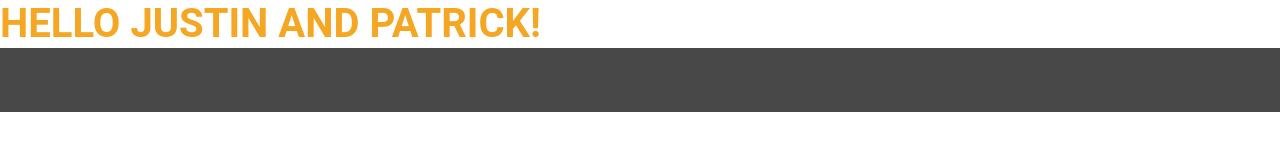
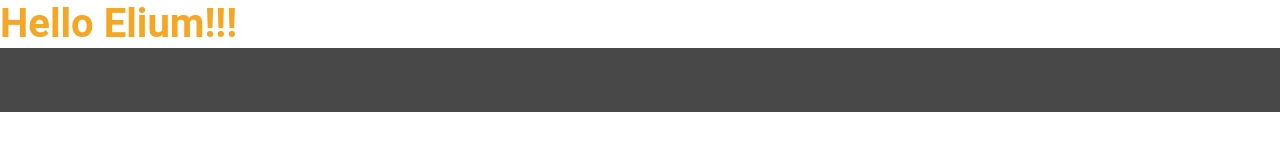
Before and after one commit to bytesorchestra/udacity_resume, a plain HTML site: page index.html in a window 1280 px wide. Drawn offline with Linux system fonts and the light colour scheme.

Commit message:
test mod

```diff
--- a/index.html
+++ b/index.html
@@ -36,7 +36,7 @@ need to load. You'll see a lot of <link>s to CSS files for styles and
 </head>
 <body>
   <div id="main">
-   <h1>HELLO JUSTIN AND PATRICK!</h1>  <!-- You'll be deleting this line in the course -->
+   <h1>Hello Elium!!!</h1>  <!-- You'll be deleting this line in the course -->
 
     <!--
     Everything from here to the <script> tag below is the skeleton of your
```
